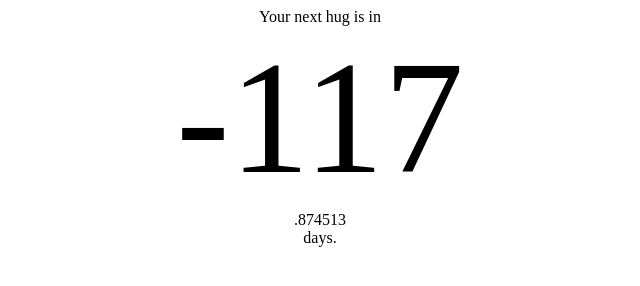
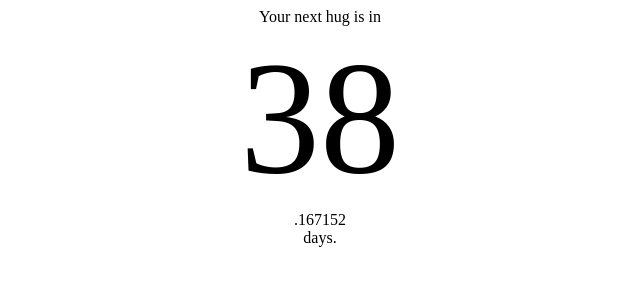
Before and after one commit to wolfram74/next_hug, a plain HTML site: page docs/index.html in a window 1280 px wide. Shown: the whole page, without its empty margins (320-960 px from the left). Drawn offline with Linux system fonts and the light colour scheme.

Commit message:
updated hug timer

```diff
--- a/docs/index.html
+++ b/docs/index.html
@@ -18,7 +18,7 @@
   .days {display: block; font-size: 10em}
 </style>
 <script type="text/javascript">
-  let hugDay = new Date(2019, 4, 14, 22);
+  let hugDay = new Date(2019, 09, 17, 23);
   function updateCountdown(){
     let now = Date.now();
     let strDays = String((hugDay - now)/(24*3600*1000));
```
